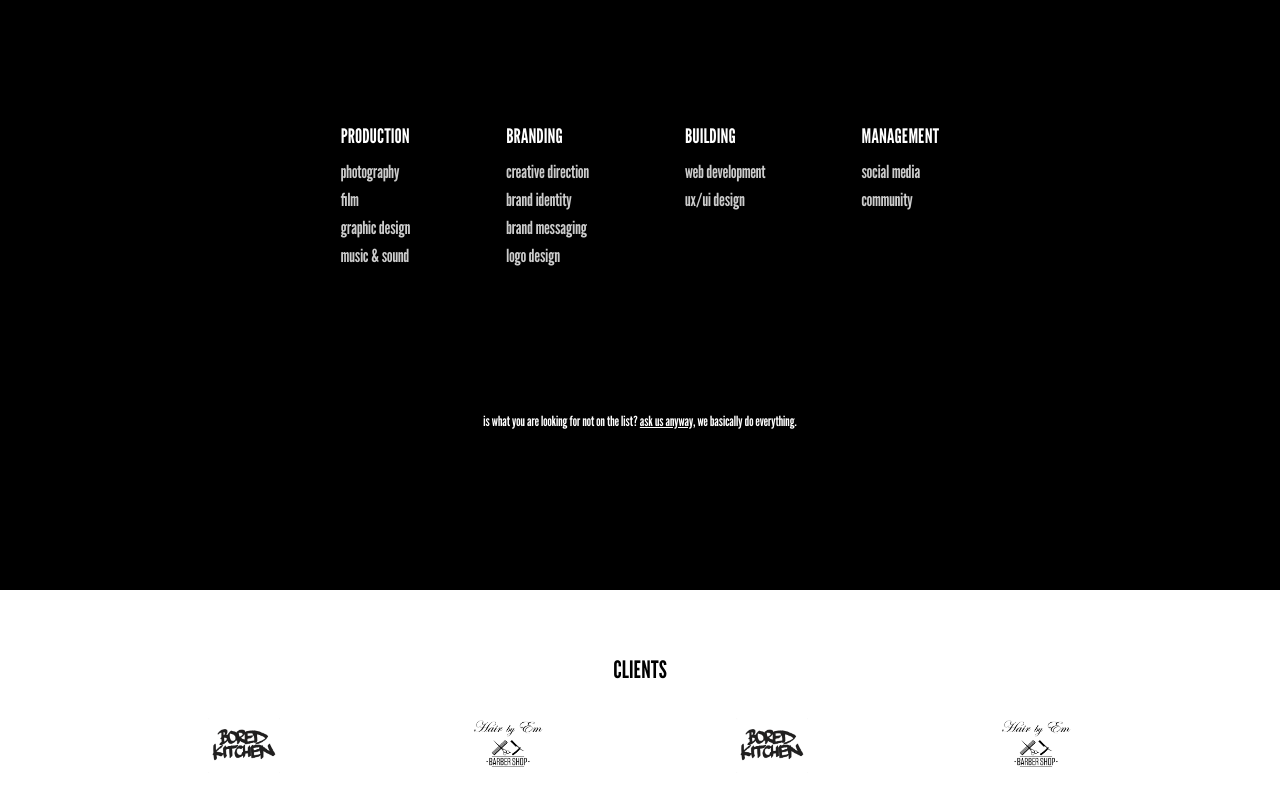
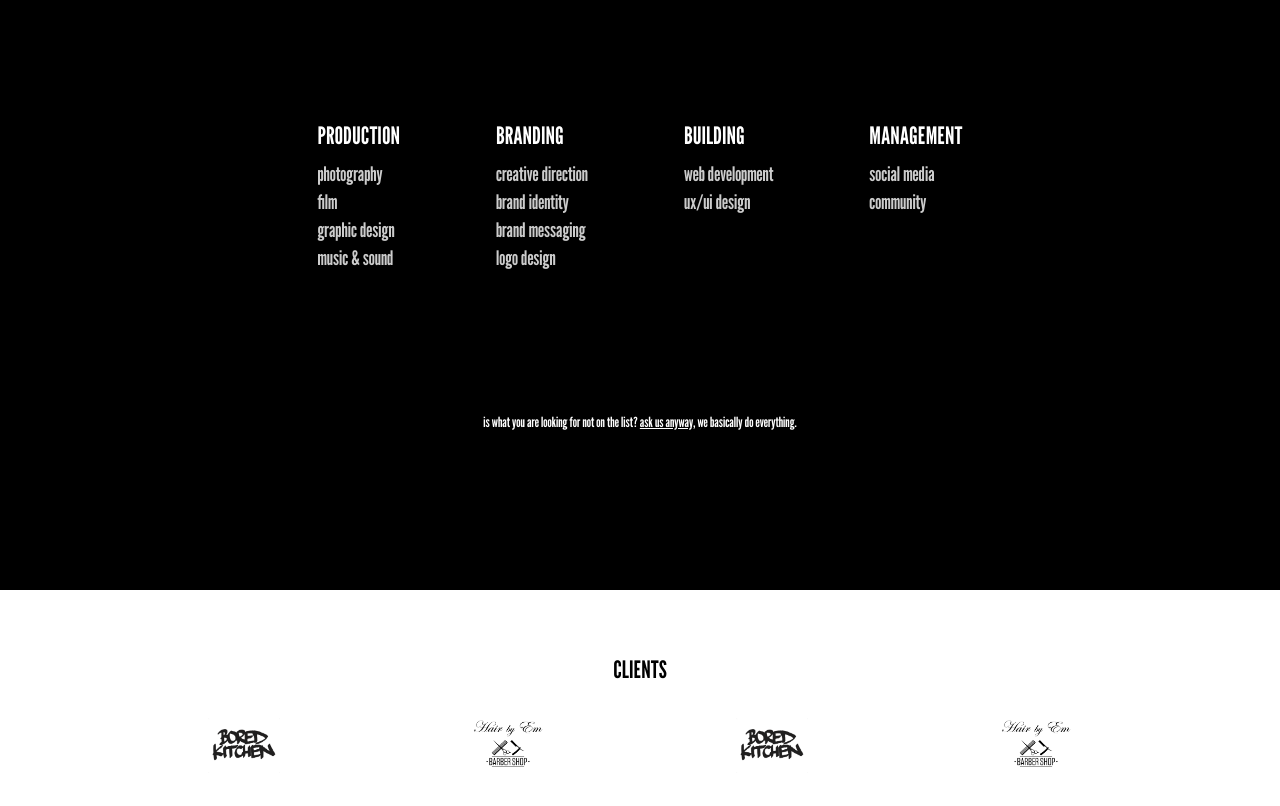
Before and after one commit to allanheremi/ozpeagency, a Next.js app: page / in a window 1280 px wide. Shown: the part 1960-2766 px from the top of the page. Built offline with nearby package versions, Linux system fonts and the light colour scheme.

Commit message:
Style: font change (size)

```diff
--- a/src/app/components/About.tsx
+++ b/src/app/components/About.tsx
@@ -13,17 +13,17 @@ const About = ({ content }: ContentProps) => {
   return (
     <div>
       <div className="flex flex-col whitespace-nowrap p-4 px-8">
-        <h4 className="w-full pb-2 text-left text-lg md:text-xl">{content.heading}</h4>
-        <p className="w-full text-left text-sm md:text-lg text-white/80">
+        <h4 className="w-full pb-2 text-left text-xk md:text-2xl">{content.heading}</h4>
+        <p className="w-full text-left text-lg md:text-xl text-white/80">
           {content.breadTextOne}
         </p>
-        <p className="w-full text-left text-sm md:text-lg text-white/80">
+        <p className="w-full text-left text-lg md:text-xl text-white/80">
           {content.breadTextTwo}
         </p>
-        <p className="w-full text-left text-sm md:text-lg text-white/80">
+        <p className="w-full text-left text-lg md:text-xl text-white/80">
           {content.breadTextThree}
         </p>
-        <p className="w-full text-left text-sm md:text-lg text-white/80">
+        <p className="w-full text-left text-lg md:text-xl text-white/80">
           {content.breadTextFour}
         </p>
       </div>
```
